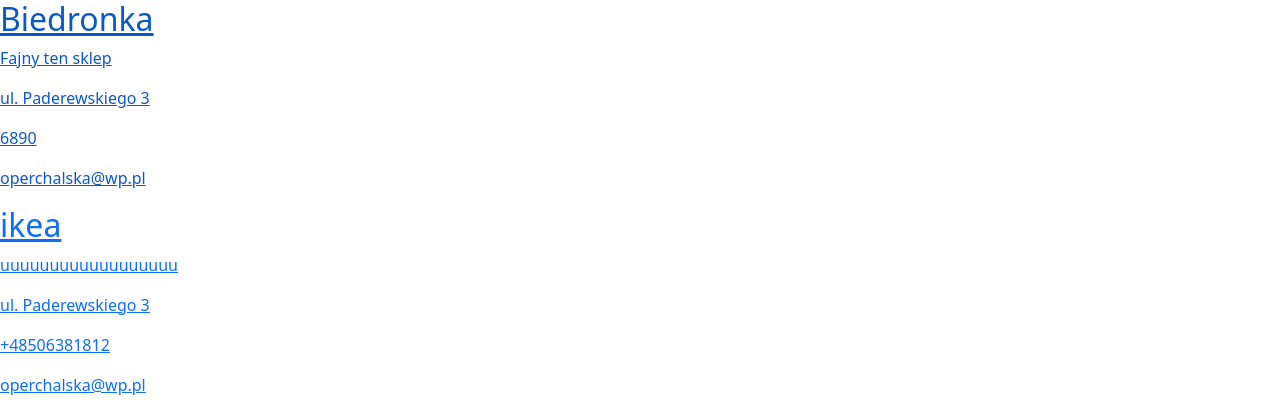
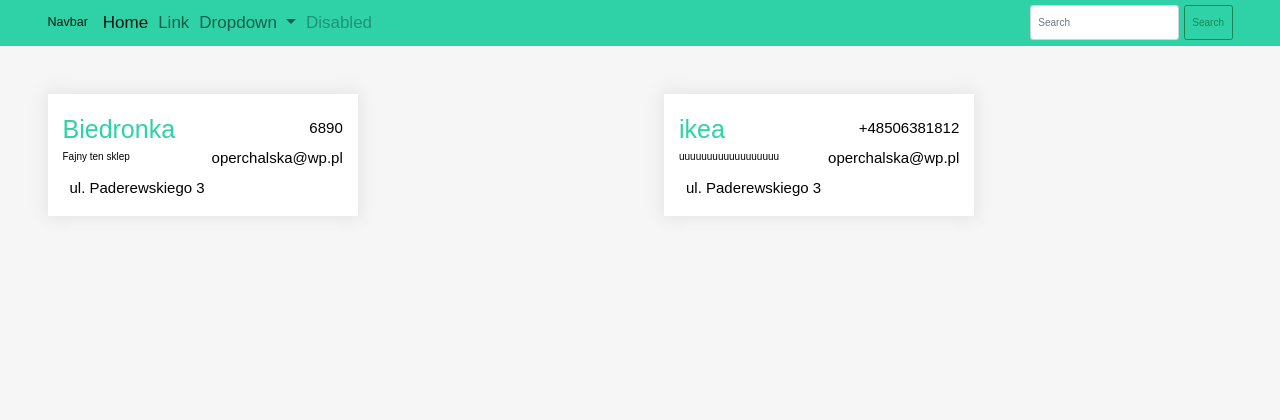
Before and after one commit to NangaB/AdvertisingForum, a Django app: page / in a window 1280 px wide. Shown: the top 420 px of the page. Run offline with Django 4.2, Linux system fonts and the light colour scheme; data comes from the database, SQL or seed files in the repository.

Commit message:
display v3.1

```diff
--- a/ads/templates/base.html
+++ b/ads/templates/base.html
@@ -1,25 +1,60 @@
 <!doctype html>
 <html lang="en">
   <head>
+    {% load static %}
     <!-- Required meta tags -->
     <meta charset="utf-8">
     <meta name="viewport" content="width=device-width, initial-scale=1">
 
     <!-- Bootstrap CSS -->
     <link href="https://cdn.jsdelivr.net/npm/bootstrap@5.0.2/dist/css/bootstrap.min.css" rel="stylesheet" integrity="sha384-EVSTQN3/azprG1Anm3QDgpJLIm9Nao0Yz1ztcQTwFspd3yD65VohhpuuCOmLASjC" crossorigin="anonymous">
+    <link rel="stylesheet" href="{% static 'css/styles.css' %}">
+    <link rel="stylesheet" href="{% static 'css/queries.css' %}">
 
     <title>Advertisement forum</title>
   </head>
   <body>
 
+    <nav class="navbar navbar-expand-lg navbar-light">
+      <div class="container-fluid">
+        <a class="navbar-brand" href="#">Navbar</a>
+        <button class="navbar-toggler" type="button" data-bs-toggle="collapse" data-bs-target="#navbarSupportedContent" aria-controls="navbarSupportedContent" aria-expanded="false" aria-label="Toggle navigation">
+          <span class="navbar-toggler-icon"></span>
+        </button>
+        <div class="collapse navbar-collapse" id="navbarSupportedContent">
+          <ul class="navbar-nav me-auto mb-2 mb-lg-0">
+            <li class="nav-item">
+              <a class="nav-link active" aria-current="page" href="#">Home</a>
+            </li>
+            <li class="nav-item">
+              <a class="nav-link" href="#">Link</a>
+            </li>
+            <li class="nav-item dropdown">
+              <a class="nav-link dropdown-toggle" href="#" id="navbarDropdown" role="button" data-bs-toggle="dropdown" aria-expanded="false">
+                Dropdown
+              </a>
+              <ul class="dropdown-menu" aria-labelledby="navbarDropdown">
+                <li><a class="dropdown-item" href="#">Action</a></li>
+                <li><a class="dropdown-item" href="#">Another action</a></li>
+                <li><hr class="dropdown-divider"></li>
+                <li><a class="dropdown-item" href="#">Something else here</a></li>
+              </ul>
+            </li>
+            <li class="nav-item">
+              <a class="nav-link disabled" href="#" tabindex="-1" aria-disabled="true">Disabled</a>
+            </li>
+          </ul>
+          <form class="d-flex">
+            <input class="form-control me-2" type="search" placeholder="Search" aria-label="Search">
+            <button class="btn btn-outline-success" type="submit">Search</button>
+          </form>
+        </div>
+      </div>
+    </nav>
+
     {% block content %}
 
     {% endblock content %}
-
-
-
-
-
 
 
     <!-- Optional JavaScript; choose one of the two! -->
--- a/ads/templates/home.html
+++ b/ads/templates/home.html
@@ -33,7 +33,6 @@
                                 <ion-icon name="thumbs-up-outline"></ion-icon>
                                 {{ad.total_likes}}
                                 {% endif %}
-
                             </p>
                         </div>
                     </div>
```
